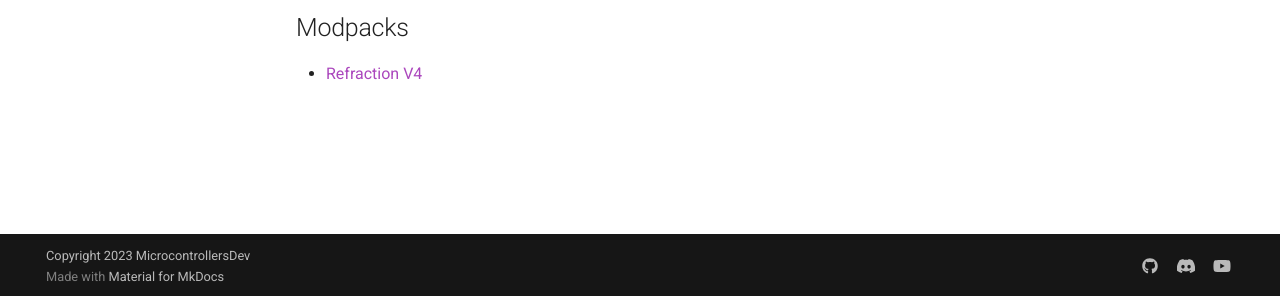
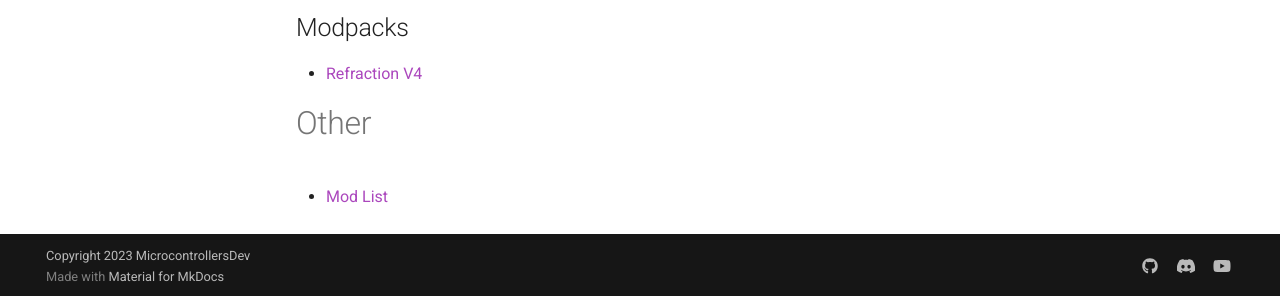
Before and after one commit to MicrocontrollersDev/Alternatives, an MkDocs documentation site: the page built from docs/1.8.9/home.md, in a window 1280 px wide and 1252 px high. Shown: the part 953-1249 px from the top of the window. Built offline with MkDocs 1.6.1 and Material for MkDocs 9.7.7, drawn with Linux system fonts in a browser that asks for light colours; comment, search, counter and statistics services are not loaded.

Commit message:
add link to homepage

```diff
--- a/docs/1.8.9/home.md
+++ b/docs/1.8.9/home.md
@@ -26,3 +26,7 @@
 ## Modpacks
 
 - [Refraction V4](https://alternatives.microcontrollers.dev/1.8.9/refraction_v4)
+
+# Other
+
+- [Mod List](https://alternatives.microcontrollers.dev/1.8.9/modlist)
```
